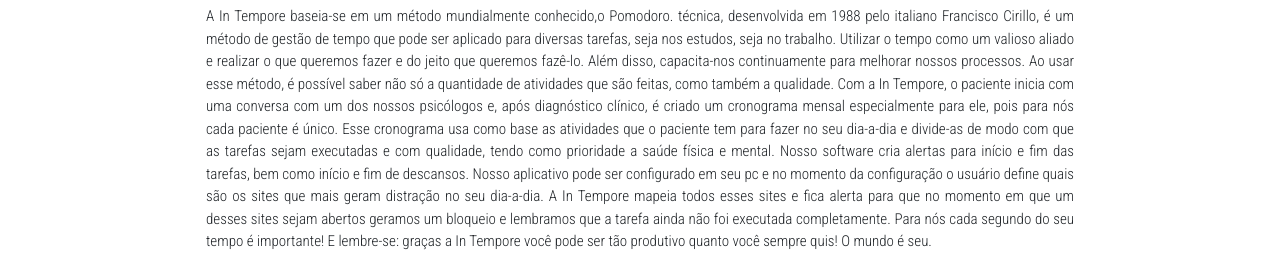
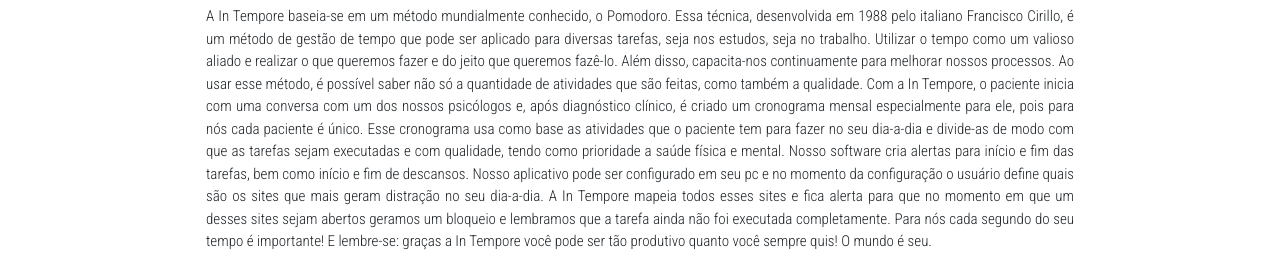
Before and after one commit to beatrizmelop/intempore, a plain HTML site: page servicos.html in a window 1280 px wide. Shown: the part 147-424 px from the top of the page. Drawn offline with nearby package versions, Linux system fonts and the light colour scheme.

Commit message:
Update servicos.html

```diff
--- a/servicos.html
+++ b/servicos.html
@@ -96,8 +96,8 @@
     <section class="texto-main">
         <div class="texto-main-principal">
             <h1>METODOLOGIA</h1>
-            <p> A In Tempore baseia-se em um método mundialmente conhecido,o Pomodoro.
-                técnica, desenvolvida em 1988 pelo italiano Francisco Cirillo, é um método de gestão de tempo que pode ser aplicado para diversas tarefas, seja nos estudos, seja no trabalho.
+            <p> A In Tempore baseia-se em um método mundialmente conhecido, o Pomodoro.
+                 Essa técnica, desenvolvida em 1988 pelo italiano Francisco Cirillo, é um método de gestão de tempo que pode ser aplicado para diversas tarefas, seja nos estudos, seja no trabalho.
                 Utilizar o tempo como um valioso aliado e realizar o que queremos fazer e do jeito que queremos fazê-lo. Além disso, capacita-nos continuamente para melhorar nossos processos.
                 Ao usar esse método, é possível saber não só a quantidade de atividades que são feitas, como também a qualidade.
                 Com a In Tempore, o paciente inicia com uma conversa com um dos nossos psicólogos e, após diagnóstico clínico, é criado um cronograma mensal especialmente para ele, pois para nós cada paciente é único. Esse cronograma usa como base as atividades que o paciente tem para fazer no seu dia-a-dia e divide-as de modo com que as tarefas sejam executadas e com qualidade, tendo como prioridade a saúde física e mental.
```
